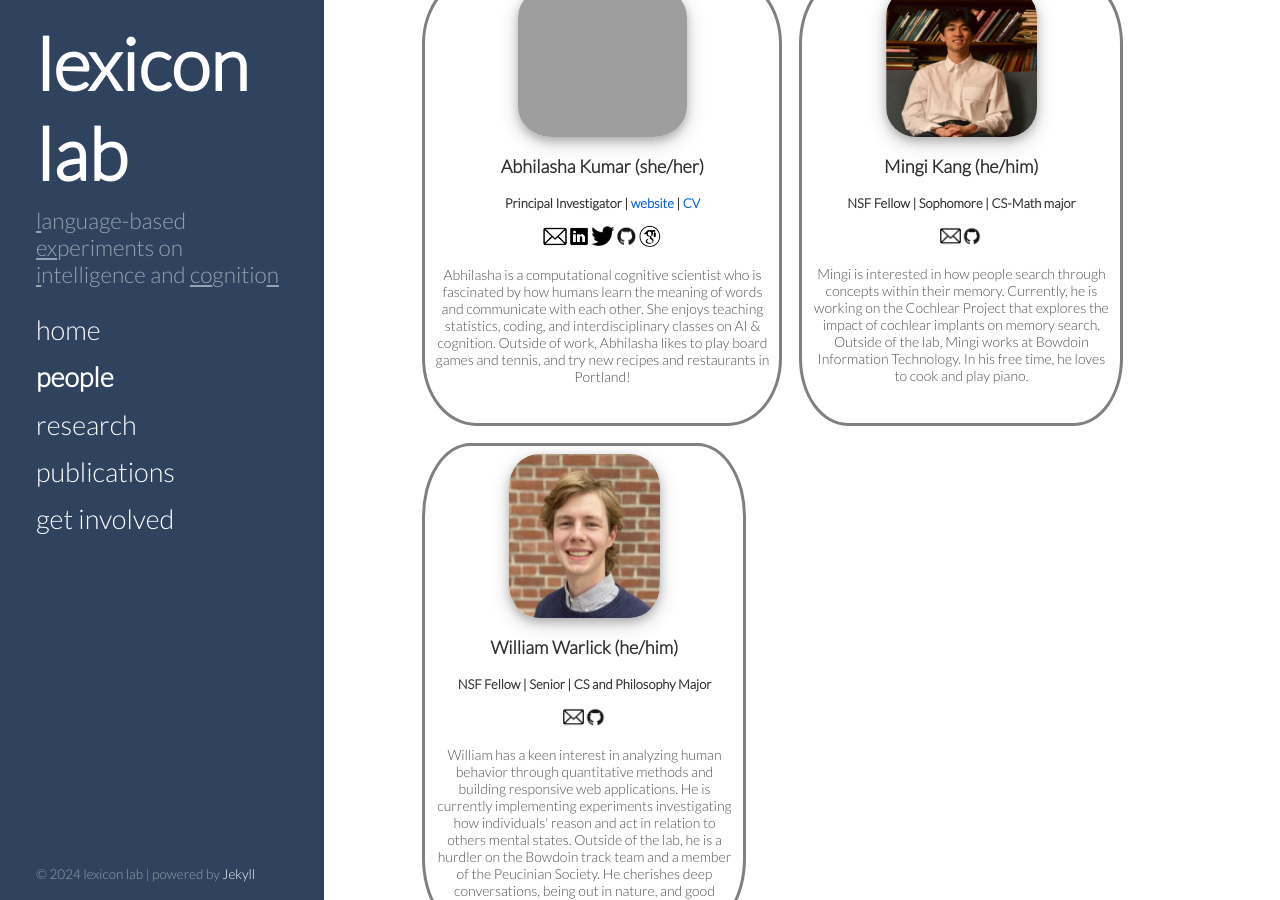
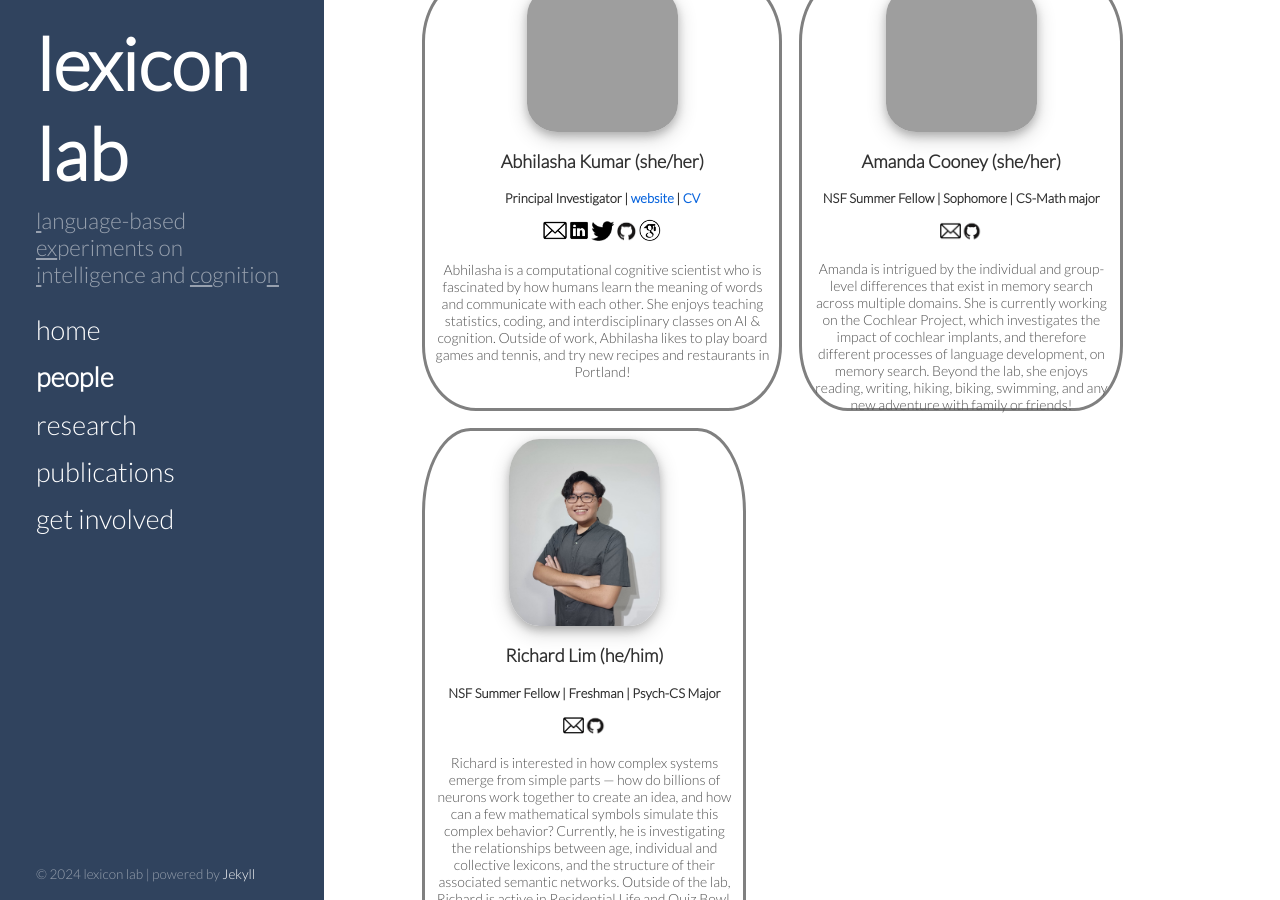
Before and after one commit to thelexiconlab/thelexiconlab.github.io, a Jekyll site: the page built from people.html, in a window 1280 px wide and 900 px high, scrolled down 271 px. Built offline with Jekyll 4.4.1, drawn with Linux system fonts in a browser that asks for light colours; Markdown is read by kramdown in place of the engine named in the settings; some of the changed text lies outside the part shown.

Commit message:
update people and pubs

```diff
--- a/people.html
+++ b/people.html
@@ -20,7 +20,7 @@ order: 2
     <p><h2 id="team">lab members</h2> </p>
     <div class="profile">
     <div class="profilecard" style="width: 20rem;">
-        <img src="https://thelexiconlab.github.io/images/team/kumar.png" class="bioimage2" alt="...">
+        <img src="https://thelexiconlab.github.io/images/team/kumar.png" class="kumarimage" alt="...">
         <div class="card-body">
           <h5 class="card-title">Abhilasha Kumar (she/her)</h5>
           <h6 class="card-position">Principal Investigator | <a href="http://abhilashak.weebly.com/" target="_blank">website</a> | <a href="https://thelexiconlab.github.io/Kumar_CV.pdf" target="_blank">CV</a></h6>
@@ -31,22 +31,22 @@ order: 2
 
 
         <div class="profilecard" style="width: 18rem;">
-            <img src="https://thelexiconlab.github.io/images/team/mingi.png" class="bioimage2" alt="...">
+            <img src="https://thelexiconlab.github.io/images/team/cooney.png" class="bioimage2" alt="...">
             <div class="card-body">
-              <h5 class="card-title">Mingi Kang (he/him)</h5>
-              <h6 class="card-position"> NSF Fellow | Sophomore | CS-Math major</h6>
+              <h5 class="card-title">Amanda Cooney (she/her)</h5>
+              <h6 class="card-position"> NSF Summer Fellow | Sophomore | CS-Math major</h6>
               <p class="teamicons"><a href=mailto:mkang2@bowdoin.edu target="_blank"><img src ="/images/icons/email.png" alt="shared icon" class="iconimg"></a><a href=https://github.com/mkang817415 target="_blank"><img src ="/images/icons/git.png" alt="shared icon" class="iconimg"></a></p>
-              <p class="card-text">Mingi is interested in how people search through concepts within their memory. Currently, he is working on the Cochlear Project that explores the impact of cochlear implants on memory search. Outside of the lab, Mingi works at Bowdoin Information Technology. In his free time, he loves to cook and play piano.</p>
+              <p class="card-text">Amanda is intrigued by the individual and group-level differences that exist in memory search across multiple domains. She is currently working on the Cochlear Project, which investigates the impact of cochlear implants, and therefore different processes of language development, on memory search. Beyond the lab, she enjoys reading, writing, hiking, biking, swimming, and any new adventure with family or friends!</p>
             </div>
             </div>
 
         <div class="profilecard" style="width: 18rem;">
-          <img src="https://thelexiconlab.github.io/images/team/william.jpeg" class="bioimage2" alt="...">
+          <img src="https://thelexiconlab.github.io/images/team/lim.jpeg" class="bioimage2" alt="...">
           <div class="card-body">
-            <h5 class="card-title">William Warlick (he/him)</h5>
-            <h6 class="card-position"> NSF Fellow | Senior | CS and Philosophy Major</h6>
+            <h5 class="card-title">Richard Lim (he/him)</h5>
+            <h6 class="card-position"> NSF Summer Fellow | Freshman | Psych-CS Major</h6>
             <p class="teamicons"><a href=mailto:mkang2@bowdoin.edu target="_blank"><img src ="/images/icons/email.png" alt="shared icon" class="iconimg"></a><a href=https://github.com/mkang817415 target="_blank"><img src ="/images/icons/git.png" alt="shared icon" class="iconimg"></a></p>
-            <p class="card-text">William has a keen interest in analyzing human behavior through quantitative methods and building responsive web applications. He is currently implementing experiments investigating how individuals' reason and act in relation to others mental states. Outside of the lab, he is a hurdler on the Bowdoin track team and a member of the Peucinian Society. He cherishes deep conversations, being out in nature, and good company.
+            <p class="card-text">Richard is interested in how complex systems emerge from simple parts — how do billions of neurons work together to create an idea, and how can a few mathematical symbols simulate this complex behavior? Currently, he is investigating the relationships between age, individual and collective lexicons, and the structure of their associated semantic networks. Outside of the lab, Richard is active in Residential Life and Quiz Bowl. In his free time, Richard loves cooking, science fiction, and being in nature.
             </p>
           </div>
           </div>
@@ -76,6 +79,9 @@ order: 2
       </li>
       <li>Reed Warburton (he/him; Independent Study | Senior | Psych-Bio major) <br>
         <ul><li>worked on designing an experiment to investigate clustering and switching behavior</li></ul>
+      </li>
+      <li>William Warlick (he/him; NSF Fellow | Senior | CS-Philosophy major) <br>
+        <ul><li>worked on designing an experiment to investigate helping behavior</li></ul>
       </li>
       <li>Nancy Xing (she/her; Research Assistant | Junior | CS major)<br>
         <ul><li>worked on designing <a href="https://forager.research.bowdoin.edu/" target="_blank">forager</a> and models of communication </li></ul>
--- a/publications.html
+++ b/publications.html
@@ -18,11 +18,11 @@ order: 4
 <li><div>Kumar, A.A., <img src ="/images/icons/undergrad.png" alt="ug icon" class = "papericon" title="undergraduate author">Chun, S., <img src ="/images/icons/undergrad.png" alt="ug icon" class = "papericon" title="undergraduate author">Sides, J. (in prep.). Boundary conditions in mental representations of object-state changes: A non-replication and extension.</div></li><br>
 <li><div>Kumar, A.A. (in prep.). Novel word learning from co-occurrence.</div></li><br>
 <h3 class="unindent"> 2024 </h3><br>
+<li><div>Kumar, A.A., Hawkins, R.D. (under revision). Lexical search and social reasoning jointly explain communication in associative reference games.[<a href="https://osf.io/preprints/psyarxiv/3a9kq" target="_blank" style="color:#0864dd;">PDF</a>] [<a href="https://github.com/hawkrobe/lexical-search-and-pragmatics" target="_blank" style="color:#0864dd;">open materials</a>]</div></li><br>
+<li><div>Kumar, A.A., Lundin, N.B, Jones, M.N.(under revision). What’s in my cluster? Evaluating automated clustering methods to understand idiosyncratic search behavior in verbal fluency.[<a href="https://osf.io/preprints/psyarxiv/9anmr" target="_blank" style="color:#0864dd;">PDF</a>] [<a href="https://github.com/thelexiconlab/fluency-switch-experiment" target="_blank" style="color:#0864dd;">open materials</a>]</div></li><br>
 <li><div><img src ="/images/icons/conference.png" alt="conference icon" class = "papericon">Kumar, A.A., <img src ="/images/icons/undergrad.png" alt="ug icon" class = "papericon" title="undergraduate author">Kang, M., Kronenberger, W.G., Jones, M.N., Pisoni, D. (in press). Structure and process-level lexical interactions in memory search: A case study of individuals with cochlear implants and normal hearing. In <i> Proceedings of the 46th Annual Meeting of the Cognitive Science Society</i>.[<a href="https://drive.google.com/file/d/1bVGQ8VQP5yoAcPEwUccNU6PJAWGw3vG1/view?usp=sharing" target="_blank" style="color:#0864dd;">PDF</a>] [<a href="https://github.com/thelexiconlab/cochlear-project" target="_blank" style="color:#0864dd;">open materials</a>]</div></li><br>
-<li><div>Kumar, A.A., Hawkins, R.D. (under review). Lexical search and social reasoning jointly explain communication in associative reference games.[<a href="https://osf.io/preprints/psyarxiv/3a9kq" target="_blank" style="color:#0864dd;">PDF</a>] [<a href="https://github.com/hawkrobe/lexical-search-and-pragmatics" target="_blank" style="color:#0864dd;">open materials</a>]</div></li><br>
-<li><div>Kumar, A.A., Lundin, N.B, Jones, M.N.(under review). What’s in my cluster? Evaluating automated clustering methods to understand idiosyncratic search behavior in verbal fluency.[<a href="https://osf.io/preprints/psyarxiv/9anmr" target="_blank" style="color:#0864dd;">PDF</a>] [<a href="https://github.com/thelexiconlab/fluency-switch-experiment" target="_blank" style="color:#0864dd;">open materials</a>]</div></li><br>
 <h3 class="unindent"> 2023 </h3><br>
-<li><div>Kumar, A.A., Apsel, M., Zhang, L., <img src ="/images/icons/undergrad.png" alt="ug icon" class = "papericon" title="undergraduate author">Xing, N., Jones. M.N. (in press). forager: A Python package and web interface for modeling mental search. <i>Behavior Research Methods</i> [<a href="https://psyarxiv.com/3y9df" target="_blank" style="color:#0864dd;">PDF</a>] [<a href="https://github.com/thelexiconlab/forager-analyses" target="_blank" style="color:#0864dd;">open materials</a>]</div></li><br>
+<li><div>Kumar, A.A., Apsel, M., Zhang, L., <img src ="/images/icons/undergrad.png" alt="ug icon" class = "papericon" title="undergraduate author">Xing, N., Jones. M.N. (2023). forager: A Python package and web interface for modeling mental search. <i>Behavior Research Methods</i> [<a href="https://psyarxiv.com/3y9df" target="_blank" style="color:#0864dd;">PDF</a>] [<a href="https://github.com/thelexiconlab/forager-analyses" target="_blank" style="color:#0864dd;">open materials</a>]</div></li><br>
 <li><div>Kumar, A.A., Steyers, M. (2023). Help me help you: A computational model for goal inference and action planning. In <i> Proceedings of the 45th Annual Meeting of the Cognitive Science Society</i>. [<a href="https://psyarxiv.com/f6gm3" target="_blank" style="color:#0864dd;">PDF</a>] [<a href="https://github.com/thelexiconlab/helping-behaviors" target="_blank" style="color:#0864dd;">open materials</a>]</div></li><br>
 <li><div>Coretta, S., Casillas, J. V., Roessig, S., Franke, M., Ahn, B., Al-Hoorie, A. H., ... Kumar, A.A.,... & Wood, A. (2023). Multidimensional signals and analytic flexibility: Estimating degrees of freedom in human speech analyses. <i>Advances in Methods and Practices in Psychological Sciences.</i>[<a href="https://clok.uclan.ac.uk/45561/1/RR.pdf" target="_blank" style="color:#0864dd;">PDF</a>] [<a href="https://clok.uclan.ac.uk/45561/1/RR.pdf" target="_blank" style="color:#0864dd;">open materials</a>]</div></li><br>
 <h3 class="unindent"> 2022 </h3><br>
```
Also changed, not shown: other parts of people.html (+3 -0 lines), images/team/lim.jpeg (added), 1 other file.
